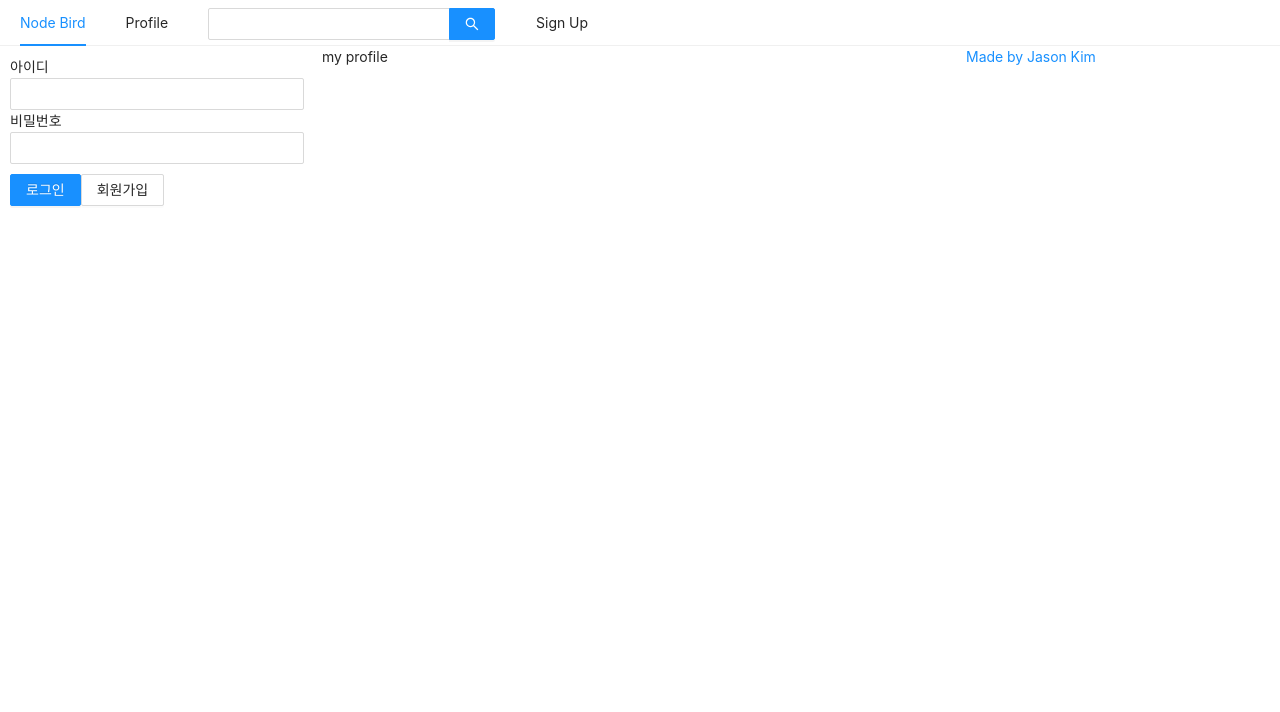
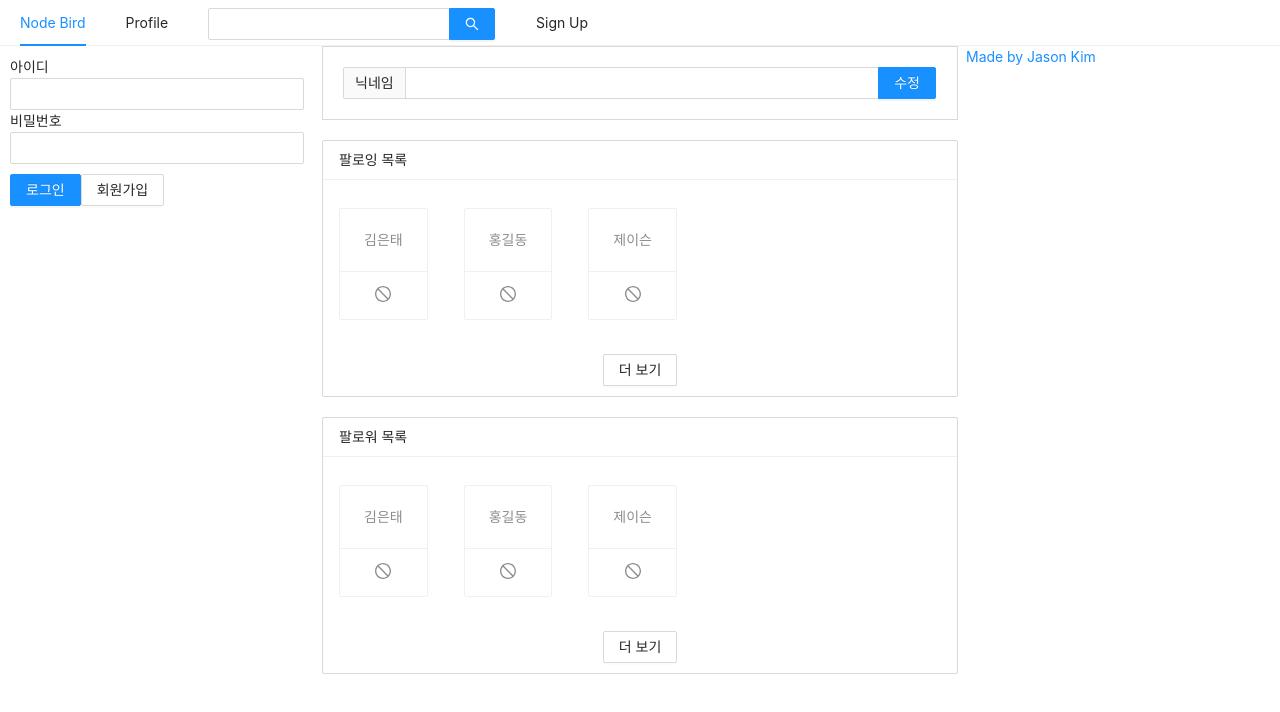
Before and after one commit to hurima90-kim/Study-Space, a Next.js app in the folder front/: page /profile in a window 1280 px wide. Shown: the top 712 px of the page. Built offline with nearby package versions, Linux system fonts and the light colour scheme.

Commit message:
feat: profile페이지 구성 및 컴포넌트 분리

```diff
--- /dev/null
+++ b/front/components/FollowList.js
@@ -0,0 +1,36 @@
+import React from "react";
+import PropTypes from "prop-types";
+import { Button, Card, List } from "antd";
+import { StopOutlined } from "@ant-design/icons";
+
+const FollowList = ({ header, data }) => {
+  return (
+    <List
+      style={{ marginBottom: 20 }}
+      grid={{ gutter: 4, xs: 2, md: 3 }}
+      size="small"
+      header={<div>{header}</div>}
+      loadMore={
+        <div style={{ textAlign: "center", margin: "10px 0" }}>
+          <Button>더 보기</Button>
+        </div>
+      }
+      bordered
+      dataSource={data}
+      renderItem={(item) => (
+        <List.Item style={{ marginTop: 20 }}>
+          <Card actions={[<StopOutlined key="stop" />]}>
+            <Card.Meta description={item.nickname} />
+          </Card>
+        </List.Item>
+      )}
+    />
+  );
+};
+
+FollowList.propTypes = {
+  header: PropTypes.string.isRequired,
+  data: PropTypes.array.isRequired,
+};
+
+export default FollowList;
--- a/front/components/LoginForm.js
+++ b/front/components/LoginForm.js
@@ -24,7 +24,7 @@ const LoginForm = ({ setIsLoggedIn }) => {
     setPassword(e.target.value);
   }, []);
 
-  //   const style = useMemo(() => ({ marginTop: 10 }), []);
+  // const style = useMemo(() => ({ marginTop: 10 }), []);
 
   const onSubmitForm = useCallback(() => {
     //onFinish는 이미 preventDefault가 적용되어있다.
--- /dev/null
+++ b/front/components/NicknameEditForm.js
@@ -0,0 +1,21 @@
+import React, { useMemo } from "react";
+import { Form, Input } from "antd";
+
+const NicknameEditForm = () => {
+  const style = useMemo(
+    () => ({
+      marginBottom: "20px",
+      border: "1px solid #d9d9d9",
+      padding: "20px",
+    }),
+    []
+  );
+
+  return (
+    <Form style={style}>
+      <Input.Search addonBefore="닉네임" enterButton="수정" />
+    </Form>
+  );
+};
+
+export default NicknameEditForm;
--- a/front/package.json
+++ b/front/package.json
@@ -20,6 +20,7 @@
   "dependencies": {
     "@ant-design/icons": "^4.7.0",
     "antd": "^4.17.2",
+    "babel-plugin-styled-components": "^2.0.2",
     "next": "^9.5.5",
     "prop-types": "^15.7.2",
     "react": "^16.14.0",
--- a/front/pages/profile.js
+++ b/front/pages/profile.js
@@ -1,14 +1,31 @@
 import React from "react";
 import AppLayout from "../components/AppLayout";
+import NicknameEditForm from "../components/NicknameEditForm";
+import FollowList from "../components/FollowList";
 import Head from "next/head";
 
 const Profile = () => {
+  const followerList = [
+    { nickname: "김은태" },
+    { nickname: "홍길동" },
+    { nickname: "제이슨" },
+  ];
+  const followingList = [
+    { nickname: "김은태" },
+    { nickname: "홍길동" },
+    { nickname: "제이슨" },
+  ];
+
   return (
     <>
       <Head>
         <title>Profile | Twitter</title>
       </Head>
-      <AppLayout>my profile</AppLayout>
+      <AppLayout>
+        <NicknameEditForm />
+        <FollowList header="팔로잉 목록" data={followingList} />
+        <FollowList header="팔로워 목록" data={followerList} />
+      </AppLayout>
     </>
   );
 };
```
Also changed, not shown: front/.babelrc (added), 1 other file (tests, documents, lock files or other folders).
